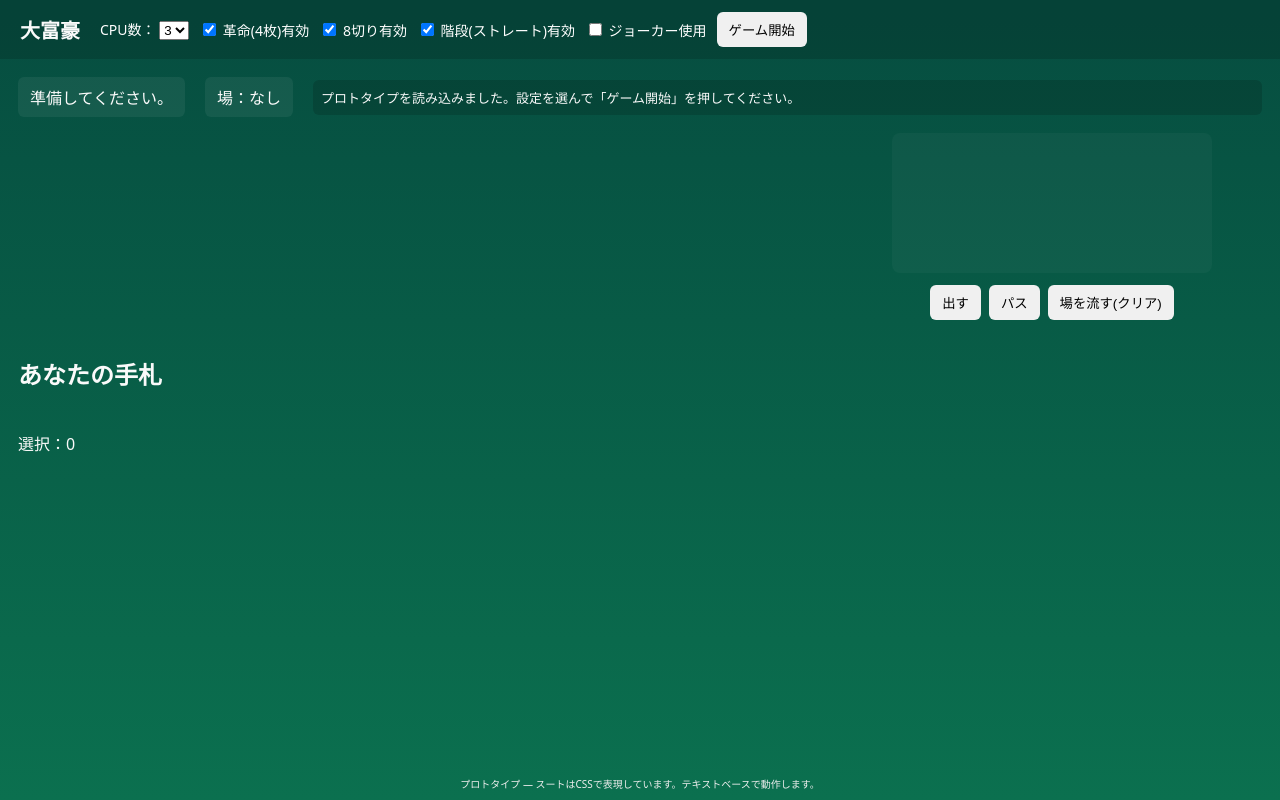
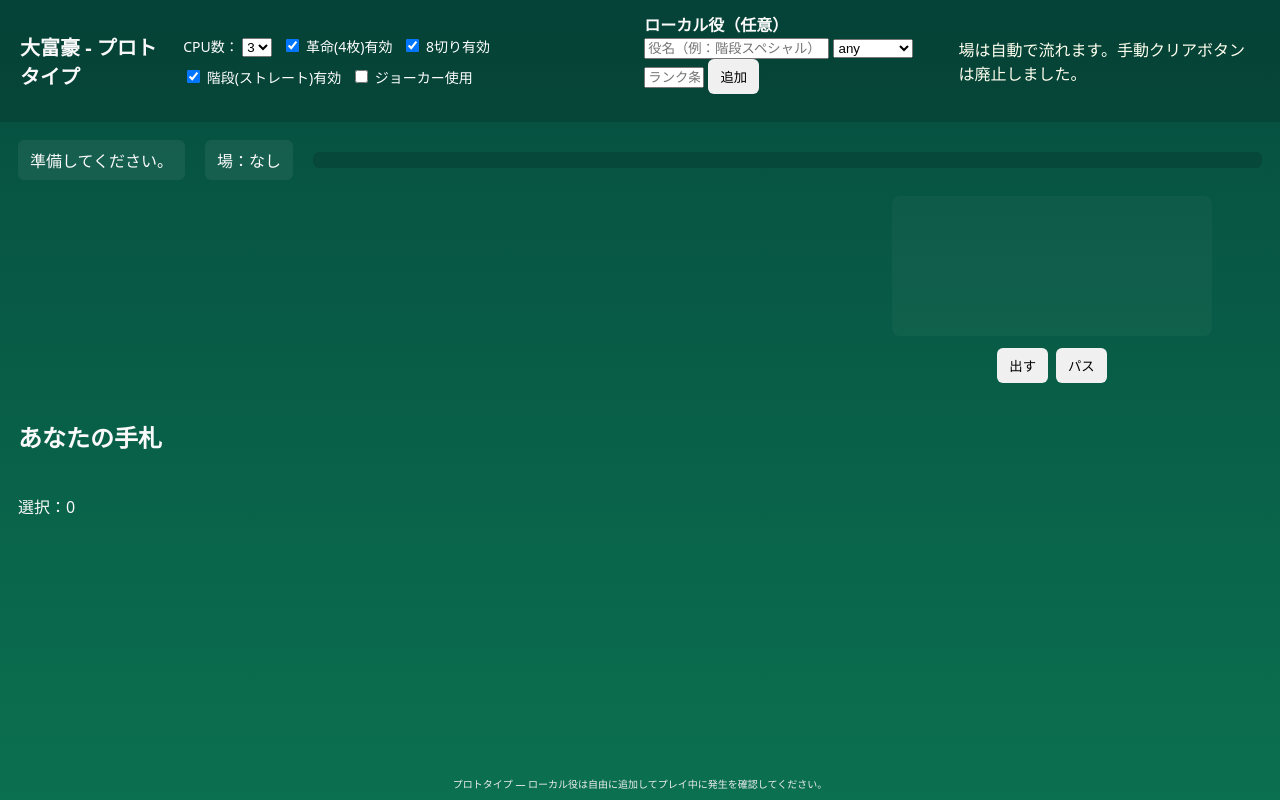
Before and after one commit to Ske-417/Daifugo, a plain HTML site: page index.html in a window 1280 px wide. Drawn offline with Linux system fonts and the light colour scheme.

Commit message:
Update title and header for prototype version

```diff
--- a/index.html
+++ b/index.html
@@ -3,13 +3,13 @@
 <head>
   <meta charset="utf-8" />
   <meta name="viewport" content="width=device-width, initial-scale=1" />
-  <title>大富豪</title>
+  <title>大富豪 - プロトタイプ</title>
   <link rel="icon" type="image/svg+xml" href="/favicon.svg">
   <link rel="stylesheet" href="style.css" />
 </head>
 <body>
   <header>
-    <h1>大富豪</h1>
+    <h1>大富豪 - プロトタイプ</h1>
     <div id="config">
       <label>CPU数：
         <select id="cpuCount">
@@ -22,8 +22,24 @@
       <label><input type="checkbox" id="opt8cut" checked /> 8切り有効</label>
       <label><input type="checkbox" id="optSequences" checked /> 階段(ストレート)有効</label>
       <label><input type="checkbox" id="optJoker" /> ジョーカー使用</label>
-      <button id="startBtn">ゲーム開始</button>
     </div>
+
+    <div id="localRolesConfig">
+      <div><strong>ローカル役（任意）</strong></div>
+      <input id="localRoleName" placeholder="役名（例：階段スペシャル）" />
+      <select id="localRoleType">
+        <option value="any">any</option>
+        <option value="single">single</option>
+        <option value="pair">pair</option>
+        <option value="triple">triple</option>
+        <option value="four">four</option>
+        <option value="sequence">sequence</option>
+      </select>
+      <input id="localRoleRank" placeholder="ランク条件（任意: 例 7 または 8）" style="width:60px" />
+      <button id="addRoleBtn">追加</button>
+      <ul id="localRolesList"></ul>
+    </div>
+    <div style="margin-left:12px; color:#ffe">場は自動で流れます。手動クリアボタンは廃止しました。</div>
   </header>
 
   <main>
@@ -40,7 +56,6 @@
         <div id="controls">
           <button id="playBtn">出す</button>
           <button id="passBtn">パス</button>
-          <button id="clearBtn">場を流す(クリア)</button>
         </div>
       </div>
     </section>
@@ -53,8 +68,10 @@
   </main>
 
   <footer>
-    <small>プロトタイプ — スートはCSSで表現しています。テキストベースで動作します。</small>
+    <small>プロトタイプ — ローカル役は自由に追加してプレイ中に発生を確認してください。</small>
   </footer>
+
+  <div id="effectOverlay" class="effect-overlay" aria-hidden="true"></div>
 
   <script src="app.js"></script>
 </body>
```
